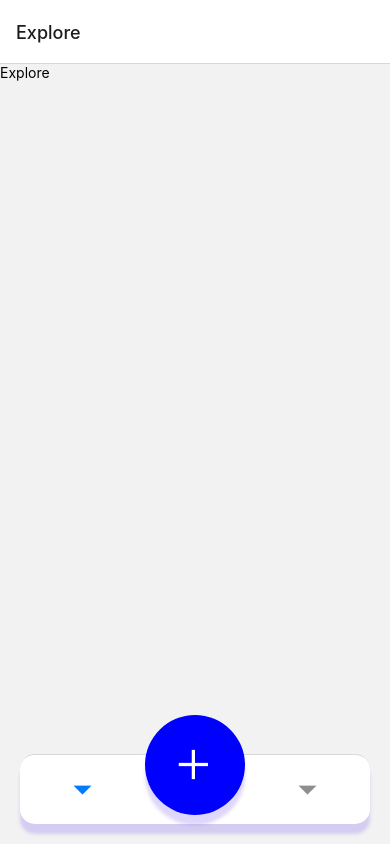
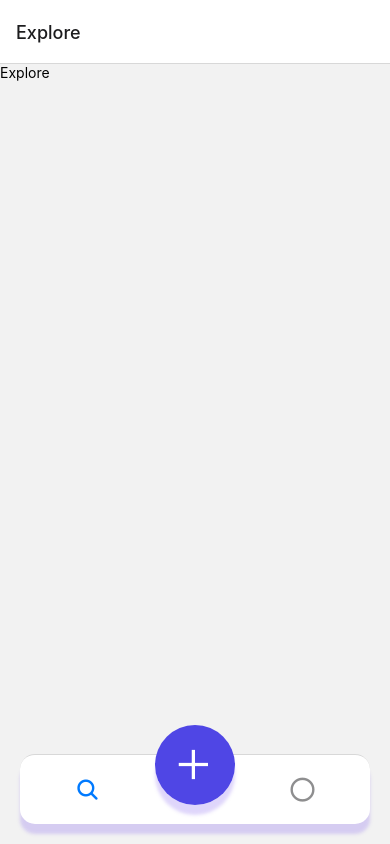
Before and after one commit to Fahad-Ha/trip-app-frontend, a React Native app: screen / in a window 390 px wide. Built offline with nearby package versions, Linux system fonts and the light colour scheme.

Commit message:
icons for tabs

```diff
--- a/App.js
+++ b/App.js
@@ -2,7 +2,6 @@ import { StatusBar } from "expo-status-bar";
 import { StyleSheet, Text, View } from "react-native";
 import { NavigationContainer } from "@react-navigation/native";
 import AppNavigation from "./src/navigation/AppNavigation";
-import Explore from "./src/screens/Explore";
 
 export default function App() {
   return (
--- a/src/navigation/AppNavigation.js
+++ b/src/navigation/AppNavigation.js
@@ -1,20 +1,12 @@
 import { createBottomTabNavigator } from "@react-navigation/bottom-tabs";
-import {
-  getFocusedRouteNameFromRoute,
-  useNavigation,
-} from "@react-navigation/native"; // Import getFocusedRouteNameFromRoute
 
 import ROUTES from ".";
 import Explore from "../screens/Explore";
 import AddTrip from "../screens/AddTrip";
 import { Ionicons } from "@expo/vector-icons";
-import {
-  View,
-  Text,
-  SafeAreaView,
-  TouchableOpacity,
-  StyleSheet,
-} from "react-native";
+import { Entypo } from "@expo/vector-icons";
+
+import { View, Text, SafeAreaView, StyleSheet, Pressable } from "react-native";
 
 const Tab = createBottomTabNavigator();
 
@@ -42,7 +34,15 @@ export default function AppNavigation() {
         },
       }}
     >
-      <Tab.Screen name={ROUTES.APPROUTES.EXPLORE} component={Explore} />
+      <Tab.Screen
+        name={ROUTES.APPROUTES.EXPLORE}
+        component={Explore}
+        options={{
+          tabBarIcon: ({ color, size }) => (
+            <Ionicons name="search" color={color} size={size} />
+          ),
+        }}
+      />
       <Tab.Screen
         name={ROUTES.APPROUTES.ADD_TRIP}
         component={AddTrip}
@@ -51,23 +51,23 @@ export default function AppNavigation() {
 
           const colors = {
             active: {
-              primary: "darkblue",
+              primary: "#312e81",
             },
             inActive: {
-              primary: "blue",
+              primary: "#4f46e5",
             },
           };
 
           return {
             tabBarButton: (props) => {
               return (
-                <TouchableOpacity
+                <Pressable
                   style={{
                     flex: 1,
-                    bottom: 40,
+                    bottom: 30,
                     borderRadius: 100,
-                    height: 100,
-                    maxWidth: 100,
+                    height: 80,
+                    maxWidth: 80,
                     overflow: "hidden",
                     ...styles.shadow,
                   }}
@@ -83,19 +83,23 @@ export default function AppNavigation() {
                           .primary,
                     }}
                   >
-                    <Ionicons
-                      name="add"
-                      size={52}
-                      color={navigation.isFocused() ? "black" : "white"}
-                    />
+                    <Ionicons name="add" size={52} color={"white"} />
                   </View>
-                </TouchableOpacity>
+                </Pressable>
               );
             },
           };
         }}
       />
-      <Tab.Screen name={ROUTES.APPROUTES.PROFILE} component={AddTrip} />
+      <Tab.Screen
+        name={ROUTES.APPROUTES.PROFILE}
+        component={AddTrip}
+        options={{
+          tabBarIcon: ({ color, size }) => (
+            <Entypo name="circle" color={color} size={size} />
+          ),
+        }}
+      />
     </Tab.Navigator>
   );
 }
--- a/src/screens/AddTrip.js
+++ b/src/screens/AddTrip.js
@@ -19,7 +19,6 @@ export default function AddTrip() {
         ></TextInput>
         <Text className="mb-1">Description</Text>
         <TextInput
-          multiline
           className="bg-gray-100 rounded-xl p-2 mb-6"
           placeholder="Description"
         ></TextInput>
```
